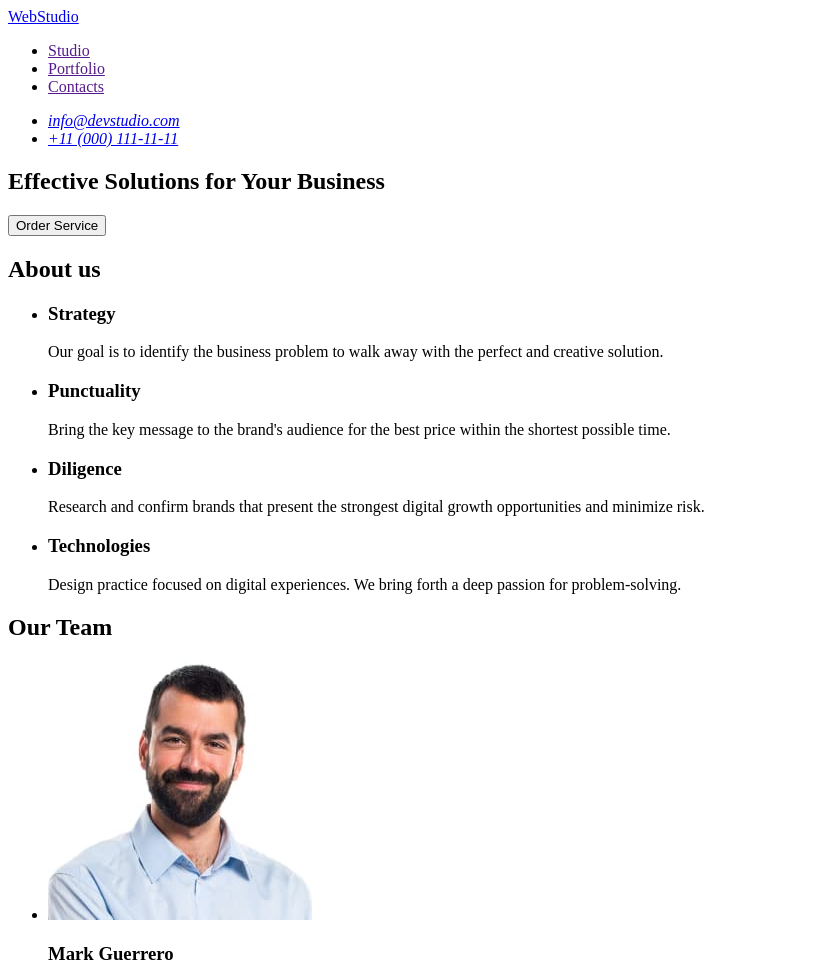
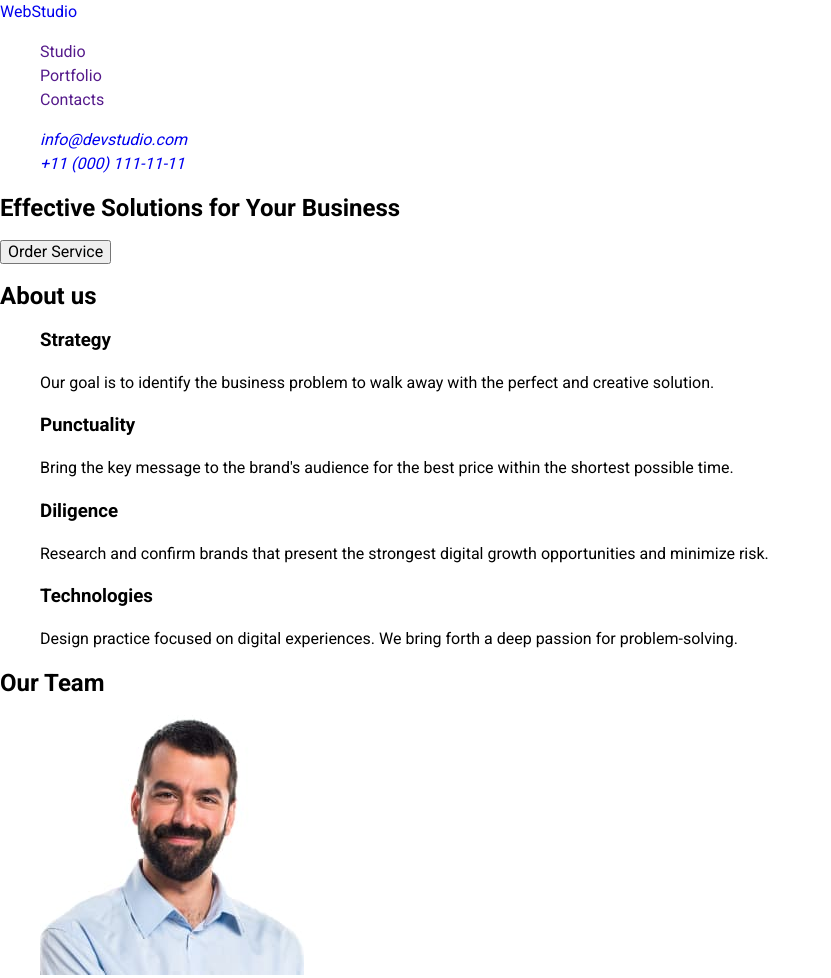
Before and after one commit to Valeriia0207/goit-homework-02, a plain HTML site: page index.html in a window 1280 px wide. Shown: the top 978 px of the page, without its empty margins (0-831 px from the left). Drawn offline with nearby package versions, Linux system fonts and the light colour scheme.

Commit message:
add body styles

```diff
--- a/css/styles.css
+++ b/css/styles.css
@@ -0,0 +1,12 @@
+body{
+    font-family: 'Roboto', sans-serif;
+    color: 434455;
+    background-color: #ffffff;
+    line-height: 24px;
+}
+ul {
+    list-style-type: none;
+}
+a{
+    text-decoration: none;
+}
--- a/index.html
+++ b/index.html
@@ -4,6 +4,12 @@
     <meta charset="UTF-8" />
     <meta name="viewport" content="width=device-width, initial-scale=1.0" />
     <title>Document</title>
+    <link rel="stylesheet" href="https://cdnjs.cloudflare.com/ajax/libs/modern-normalize/2.0.0/modern-normalize.min.css" integrity="sha512-4xo8blKMVCiXpTaLzQSLSw3KFOVPWhm/TRtuPVc4WG6kUgjH6J03IBuG7JZPkcWMxJ5huwaBpOpnwYElP/m6wg==" crossorigin="anonymous" referrerpolicy="no-referrer" />
+    <link rel="stylesheet" href="./css/styles.css">
+    <link rel="preconnect" href="https://fonts.googleapis.com">
+    <link rel="preconnect" href="https://fonts.gstatic.com" crossorigin>
+    <link href="https://fonts.googleapis.com/css2?family=Raleway:wght@700&family=Roboto:wght@400;500;700&display=swap"
+        rel="stylesheet">
   </head>
   <body>
     <!-- header section -->
```
